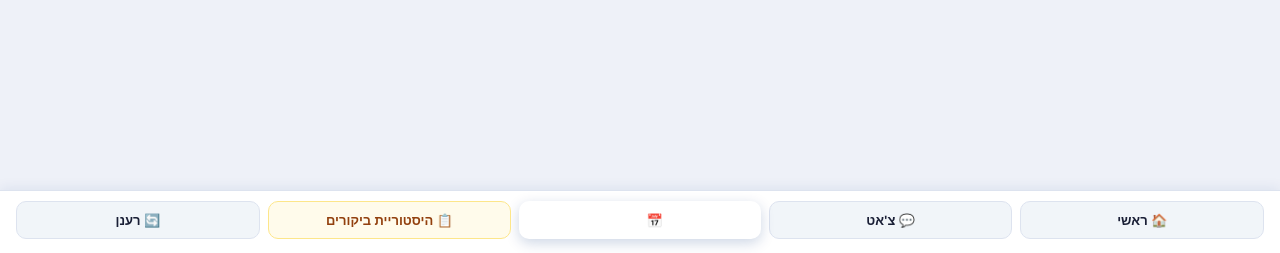
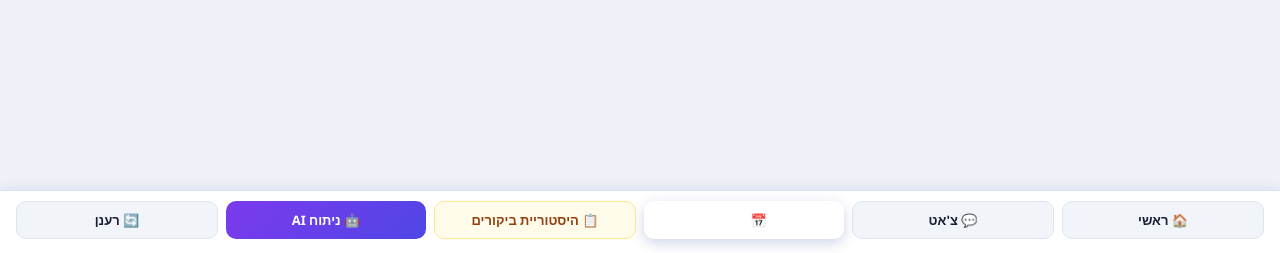
Before and after one commit to raniazoulay-gif/smartconnect-basketball, a FastAPI app: template templates/manager.html in a window 1280 px wide. Shown: the part 547-800 px from the top of the page. Run offline with FastAPI, Linux system fonts and the light colour scheme; the template is opened without the code that fills it, so the values that code supplies are empty; data comes from the database, SQL or seed files in the repository; some libraries are stand-ins or nearby versions.

Commit message:
feat: add AI analysis button to bottom bar

```diff
--- a/templates/manager.html
+++ b/templates/manager.html
@@ -229,6 +229,7 @@ body { font-family:'Segoe UI',system-ui,Arial,sans-serif; background:var(--bg);
 .btn-primary { background:linear-gradient(135deg,var(--primary),var(--primary2)); color:white; box-shadow:0 4px 14px rgba(0,50,125,0.2); }
 .btn-ghost   { background:#f1f5f9; color:var(--text); border:1px solid var(--border); }
 .btn-refresh { background:#fffbeb; color:#92400e; border:1px solid #fde68a; }
+.btn-analyze { background: linear-gradient(135deg, #7c3aed, #4f46e5); color: white; }
 .bar-btn:hover { transform:translateY(-1px); filter:brightness(0.95); }
 </style>
 </head>
@@ -621,6 +622,7 @@ body { font-family:'Segoe UI',system-ui,Arial,sans-serif; background:var(--bg);
   <button id="mgc-btn" class="bar-btn btn-ghost" onclick="openMgc()">💬 צ'אט <span id="mgc-badge" style="display:none;background:#dc2626;color:white;border-radius:10px;padding:1px 7px;font-size:12px;font-weight:800;vertical-align:middle;margin-right:3px"></span></button>
   <a href="/manager?date={{ today }}" class="bar-btn btn-primary">📅 היום</a>
   <a href="/manager/history" class="bar-btn btn-refresh">📋 היסטוריית ביקורים</a>
+<a href="/manager/analyze" class="bar-btn btn-analyze">🤖 ניתוח AI</a>
 <button class="bar-btn btn-ghost" onclick="location.reload()">🔄 רענן</button>
 </div>
 
```
